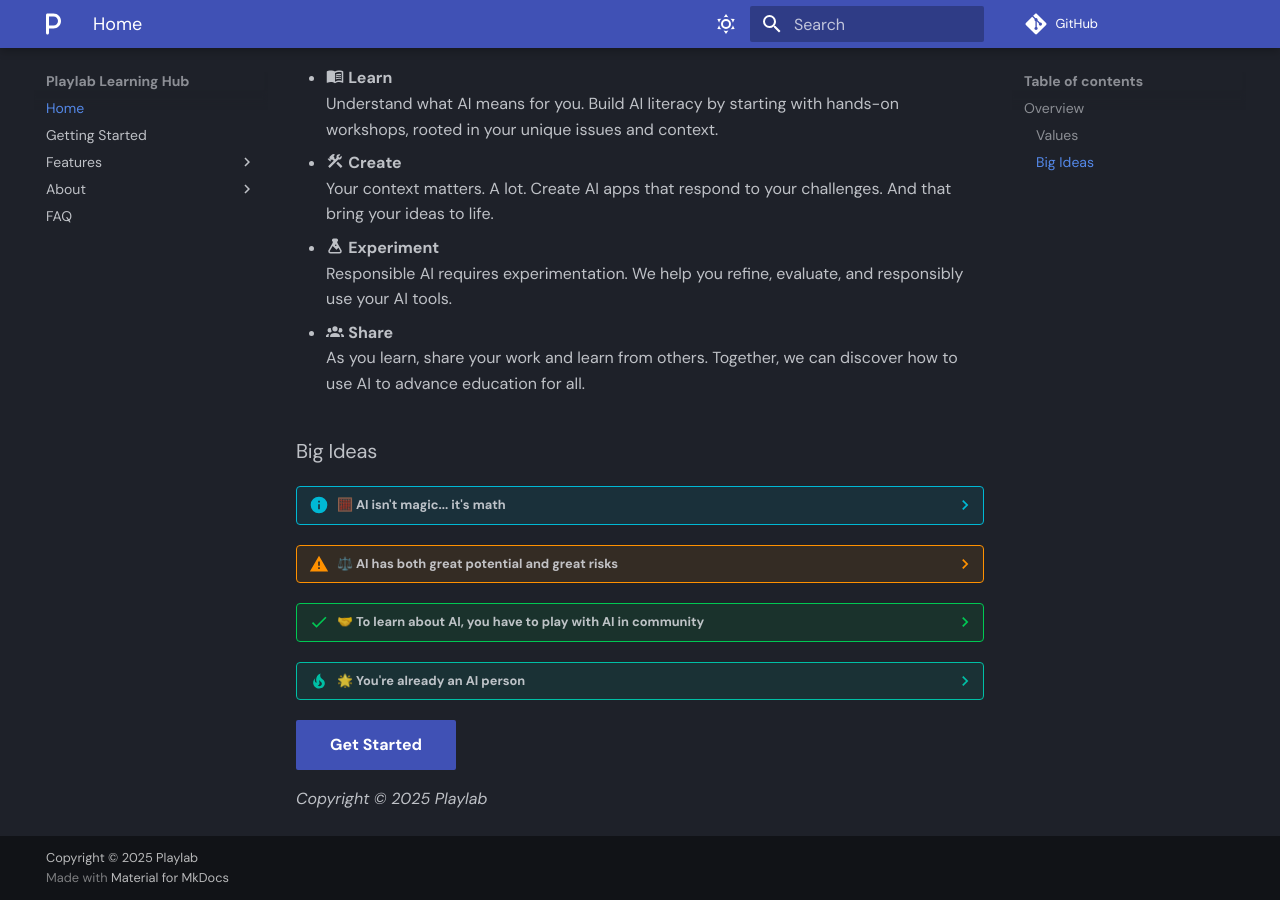
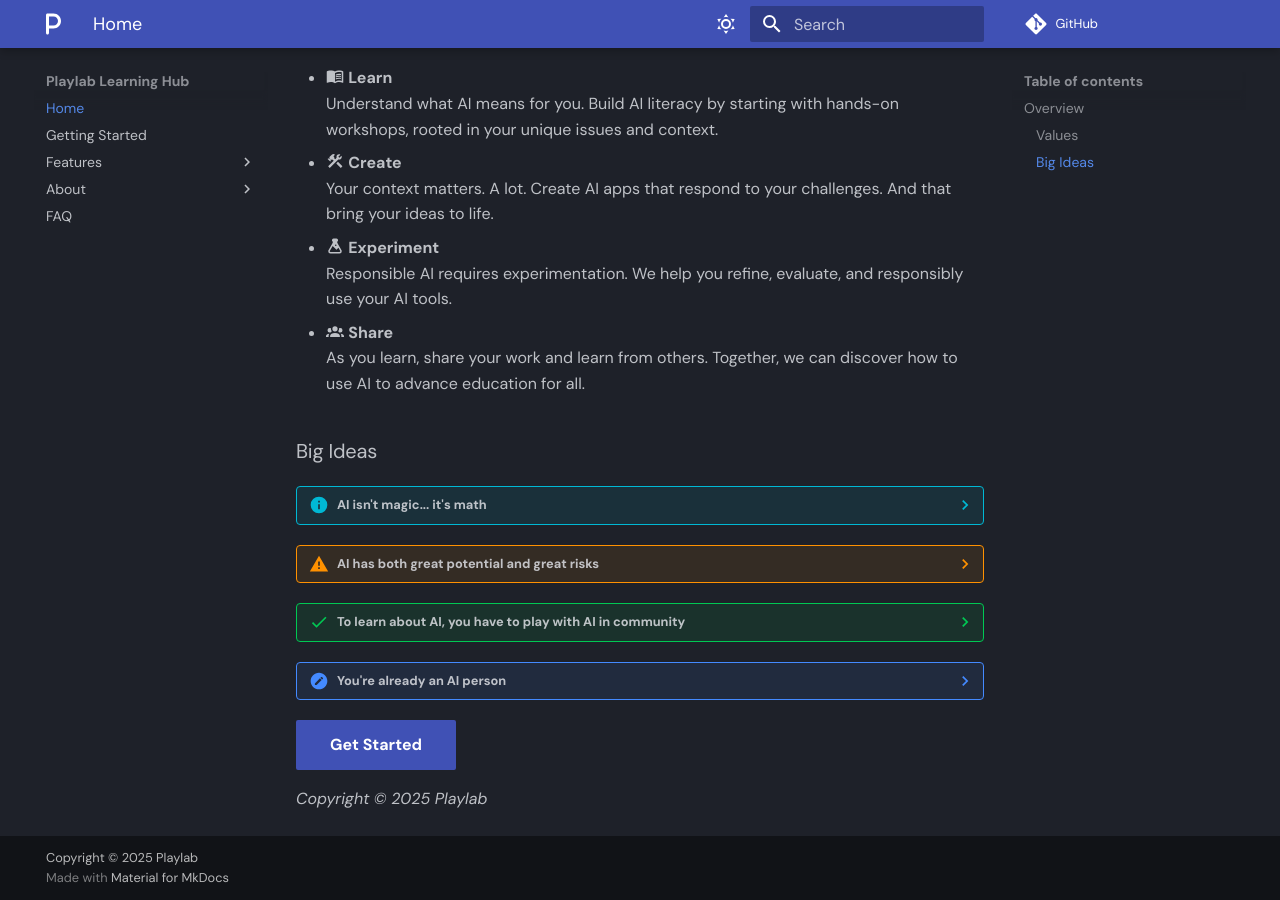
Before and after one commit to wymankhuu/Playlab-Learning, an MkDocs documentation site: the page built from docs/index.md, in a window 1280 px wide and 900 px high, scrolled down 512 px. Built offline with MkDocs 1.6.1 and Material for MkDocs 9.7.7, drawn with Linux system fonts in a browser that asks for light colours; comment, search, counter and statistics services are not loaded; some of the changed lines change nothing that is shown.

Commit message:
new updates

```diff
--- a/docs/index.md
+++ b/docs/index.md
@@ -24,26 +24,21 @@
 
 ### Big Ideas
 
-??? info "🧮 AI isn't magic... it's math"
+??? info " AI isn't magic... it's math"
     Understanding the fundamental principles behind AI demystifies it and empowers you to use it effectively.
-
-    !!! note "Did You Know?"
         Behind every AI system are algorithms and data that you can learn to understand!
 
-??? warning "⚖️ AI has both great potential and great risks"
+??? warning "AI has both great potential and great risks"
     We explore AI's possibilities while critically examining its limitations and ethical implications.
-
-    !!! warning "Think Critically"
         Every AI tool comes with tradeoffs. Learn to identify both opportunities and challenges!
 
-??? success "🤝 To learn about AI, you have to play with AI in community"
+??? success "To learn about AI, you have to play with AI in community"
     Hands-on experimentation and collaborative learning create deeper understanding than passive consumption.
-
-    !!! success "Learning Together"
         Your questions and insights help everyone learn better. Don't be afraid to experiment!
 
-??? tip "🌟 You're already an AI person"
+??? note "You're already an AI person"
     Everyone interacts with AI daily, and everyone deserves the literacy to shape how AI affects their lives.
+        You will build your AI intution over time as you become more critical consumers and creators of AI.
 
 
 [Get Started](https://wymankhuu.github.io/playlab-learning/getting-started/){ .md-button .md-button--primary }
```
